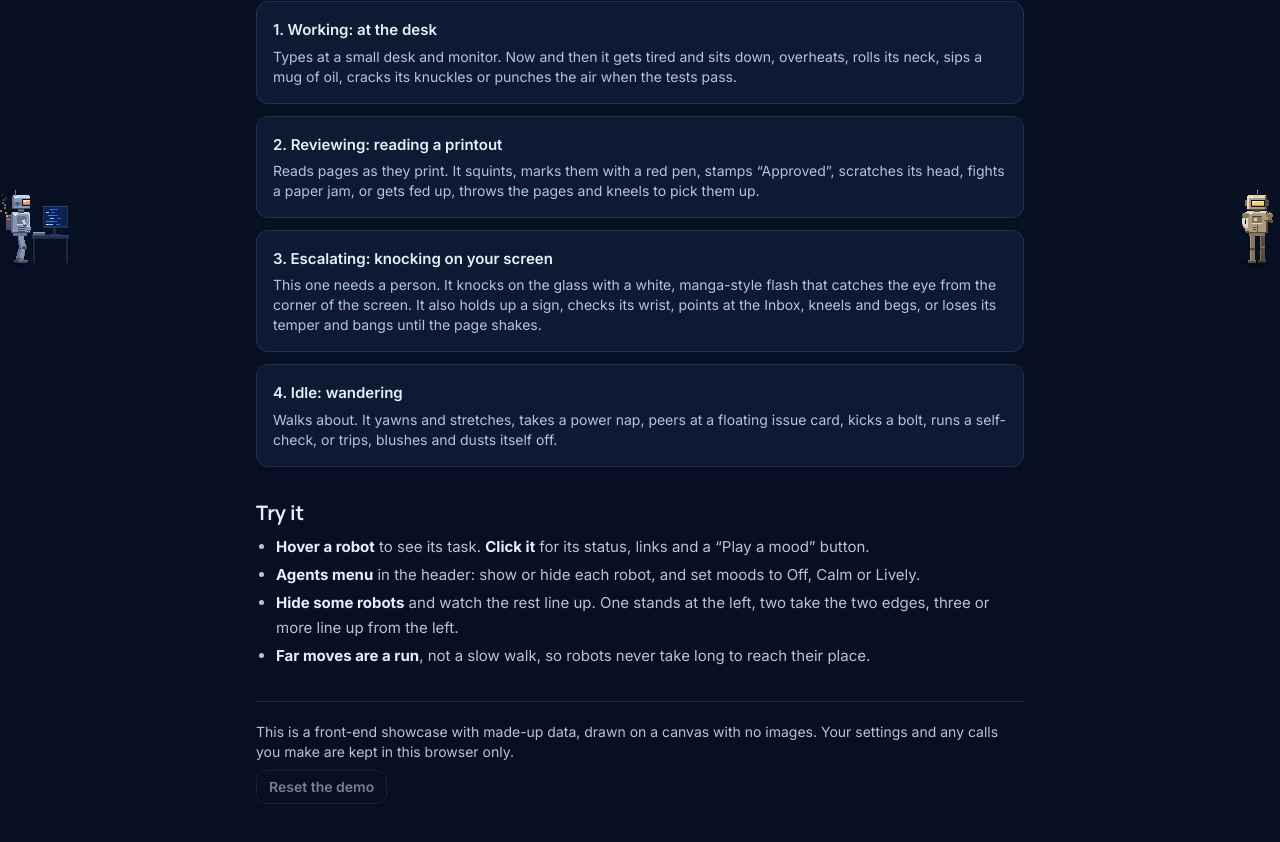
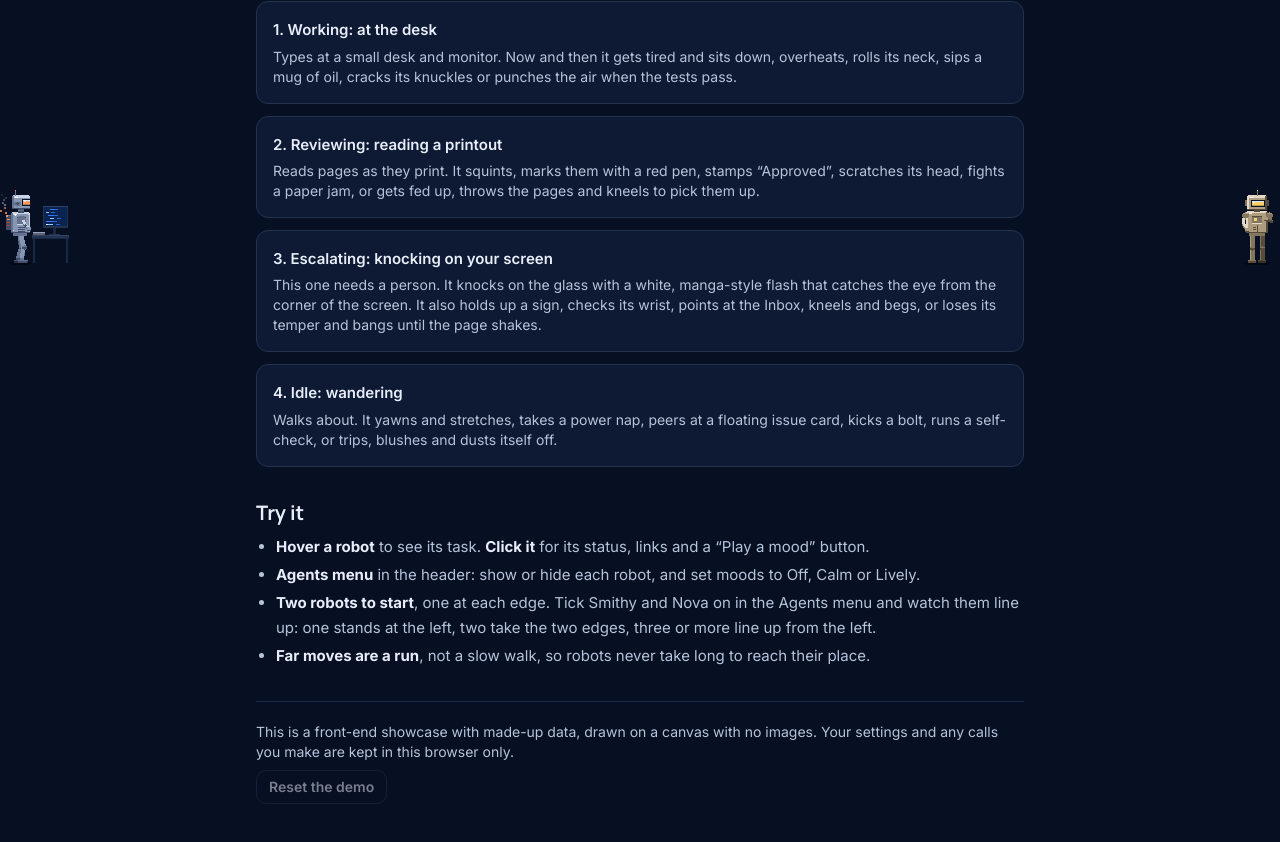
Before and after one commit to dav3exe/ziki-agent-robots, a Next.js app: page /proposal in a window 1280 px wide. Shown: the part 533-1375 px from the top of the page. Built offline with nearby package versions, Linux system fonts and the light colour scheme.

Commit message:
Say in the write-up and README that two robots show at first

```diff
--- a/app/proposal/page.tsx
+++ b/app/proposal/page.tsx
@@ -62,7 +62,7 @@ export default function ProposalPage() {
         <ul className="list-disc space-y-1 pl-5">
           <li><b className="text-zk-text">Hover a robot</b> to see its task. <b className="text-zk-text">Click it</b> for its status, links and a “Play a mood” button.</li>
           <li><b className="text-zk-text">Agents menu</b> in the header: show or hide each robot, and set moods to Off, Calm or Lively.</li>
-          <li><b className="text-zk-text">Hide some robots</b> and watch the rest line up. One stands at the left, two take the two edges, three or more line up from the left.</li>
+          <li><b className="text-zk-text">Two robots to start</b>, one at each edge. Tick Smithy and Nova on in the Agents menu and watch them line up: one stands at the left, two take the two edges, three or more line up from the left.</li>
           <li><b className="text-zk-text">Far moves are a run</b>, not a slow walk, so robots never take long to reach their place.</li>
         </ul>
       </section>
```
Also changed, not shown: 1 other file (tests, documents, lock files or other folders).
